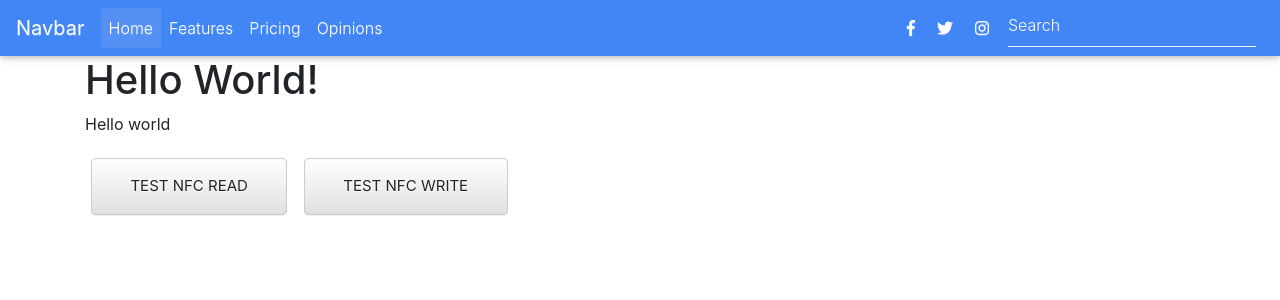
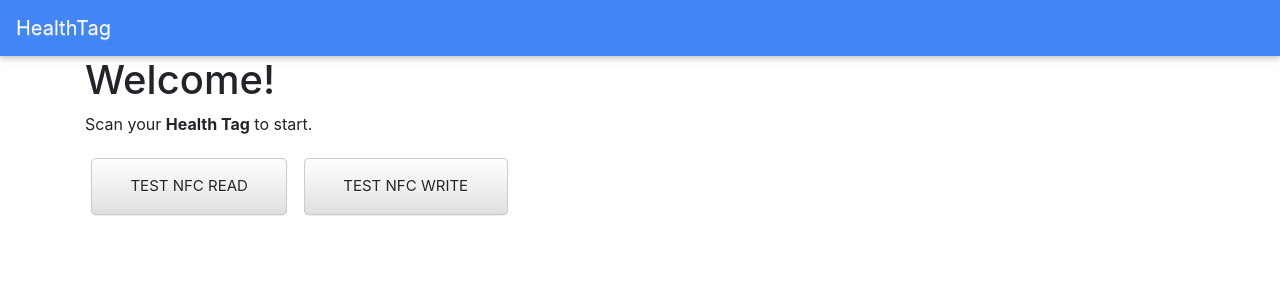
Before and after one commit to EleonoraVG/HackTheBurgh, a Flask app: page / in a window 1280 px wide. Shown: the top 300 px of the page. Run offline with Flask 2, Linux system fonts and the light colour scheme; some libraries are stand-ins or nearby versions.

Commit message:
some appearance fixes

```diff
--- a/templates/index.html
+++ b/templates/index.html
@@ -25,43 +25,7 @@
 
 <header>
   <nav class="navbar navbar-expand-lg navbar-dark primary-color">
-    <a class="navbar-brand" href="#"><strong>Navbar</strong></a>
-    <button class="navbar-toggler" type="button" data-toggle="collapse" data-target="#navbarSupportedContent"
-    aria-controls="navbarSupportedContent" aria-expanded="false" aria-label="Toggle navigation">
-    <span class="navbar-toggler-icon"></span>
-  </button>
-  <div class="collapse navbar-collapse" id="navbarSupportedContent">
-    <ul class="navbar-nav mr-auto">
-      <li class="nav-item active">
-        <a class="nav-link" href="#">Home <span class="sr-only">(current)</span></a>
-      </li>
-      <li class="nav-item">
-        <a class="nav-link" href="#">Features</a>
-      </li>
-      <li class="nav-item">
-        <a class="nav-link" href="#">Pricing</a>
-      </li>
-      <li class="nav-item">
-        <a class="nav-link" href="#">Opinions</a>
-      </li>
-    </ul>
-    <ul class="navbar-nav nav-flex-icons">
-      <li class="nav-item">
-        <a class="nav-link"><i class="fab fa-facebook-f"></i></a>
-      </li>
-      <li class="nav-item">
-        <a class="nav-link"><i class="fab fa-twitter"></i></a>
-      </li>
-      <li class="nav-item">
-        <a class="nav-link"><i class="fab fa-instagram"></i></a>
-      </li>
-    </ul>
-  </div>
-  <form class="form-inline">
-    <div class="md-form my-0">
-      <input class="form-control mr-sm-2" type="text" placeholder="Search" aria-label="Search">
-    </div>
-  </form>
+    <span class="navbar-brand"><strong>HealthTag</strong></span>
 </nav>
 </header>
 
@@ -81,8 +45,8 @@
   {% endif %}
 
   <div class="container">
-  <h1>Hello World!</h1>
-  <p>Hello world</p>
+  <h1>Welcome!</h1>
+  <p>Scan your <strong>Health Tag</strong> to start.</p>
 
   <p>
     <button class="btn btn-lg btn-default" onclick="readNfc()">Test NFC Read</button>
```
Also changed, not shown: templates/user.html (+0 -11 lines).
